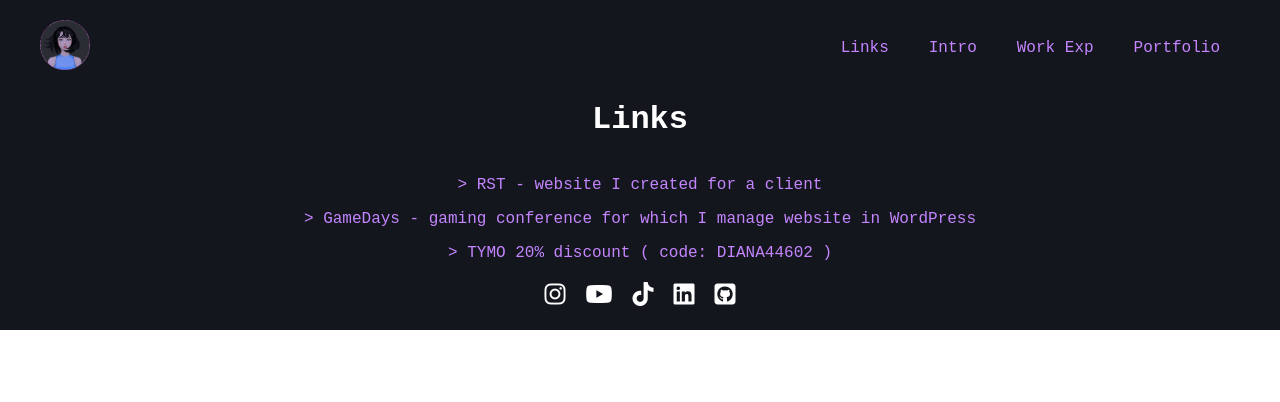
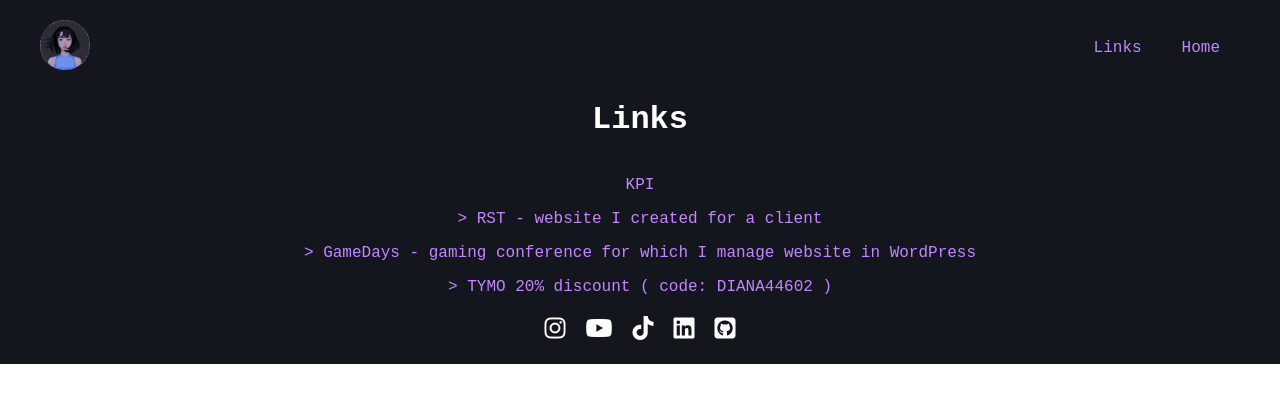
Before and after one commit to fromDiana/MyWebsite, a Vue app: page /links in a window 1280 px wide. Shown: the top 402 px of the page. Built offline with nearby package versions, Linux system fonts and the light colour scheme.

Commit message:
added KPI, before adding vuetify

```diff
--- a/package.json
+++ b/package.json
@@ -11,6 +11,7 @@
     "@fortawesome/fontawesome-free": "^6.5.2",
     "axios": "^1.6.8",
     "core-js": "^3.8.3",
+    "markdown-it": "^14.1.0",
     "vue": "^3.2.13",
     "vue-router": "^4.3.0"
   },
--- a/src/components/HeaderComponent.vue
+++ b/src/components/HeaderComponent.vue
@@ -4,9 +4,10 @@
         <nav>
             <ul>
                 <li><router-link to="/links">Links</router-link></li>
-                <li><a href="/#profile-intro">Intro</a></li>
+                <li><a href="/">Home</a></li>
+                <!-- <li><a href="/#profile-intro">Intro</a></li>
                 <li><a href="/#work-experience">Work Exp</a></li>
-                <li><a href="/#portfolio">Portfolio</a></li>
+                <li><a href="/#portfolio">Portfolio</a></li> -->
             </ul>
         </nav>
     </header>
--- a/src/router.js
+++ b/src/router.js
@@ -2,6 +2,7 @@ import { createWebHistory, createRouter } from "vue-router";
 import MainPage from "@/views/MainPage.vue";
 import ThesisPage from "./views/ThesisPage.vue";
 import LinksPage from "./views/LinksPage.vue";
+import KPIPage from "./views/KPIPage.vue";
 
 const routes = [
   {
@@ -18,6 +19,11 @@ const routes = [
     path: "/links",
     name: "LinksPage",
     component: LinksPage,
+  },
+  {
+    path: "/kpi",
+    name: "KPIPage",
+    component: KPIPage,
   }
 ];
 
--- a/src/views/LinksPage.vue
+++ b/src/views/LinksPage.vue
@@ -2,6 +2,7 @@
     <div style="display: flex; flex-direction: column; gap: 1rem; margin-top: 5rem;">
     <h1>Links</h1>
 
+    <router-link to="/kpi">KPI</router-link>
     <a href="rst.sk"> > RST - website I created for a client</a>
     <a href="gamedays.sk"> > GameDays - gaming conference for which I manage website in WordPress</a>
     <a href="https://www.tymobeauty.com/DIANA44602"> > TYMO 20% discount ( code: DIANA44602 )</a>
@@ -9,7 +10,6 @@
 </template>
 
 <script>
-
 </script>
 
 <style>
```
Also changed, not shown: 1 other file (tests, documents, lock files or other folders).
